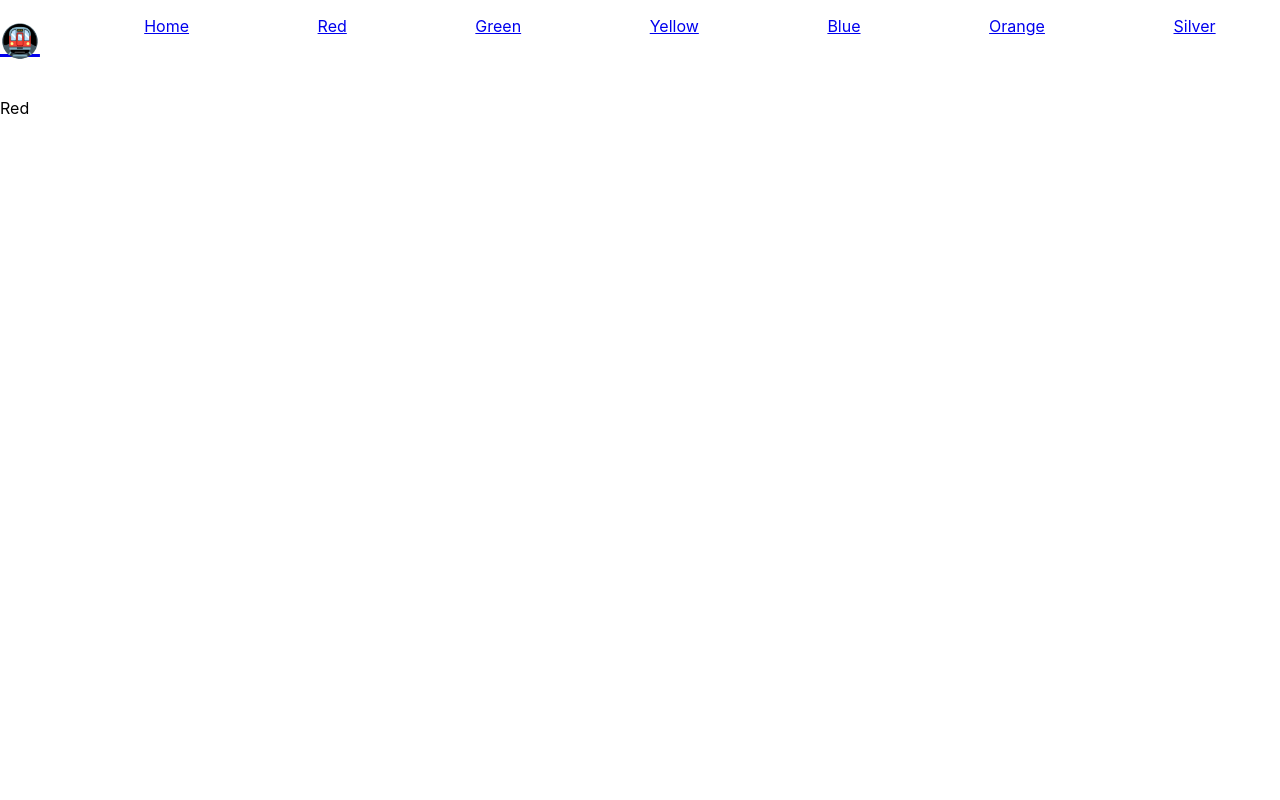
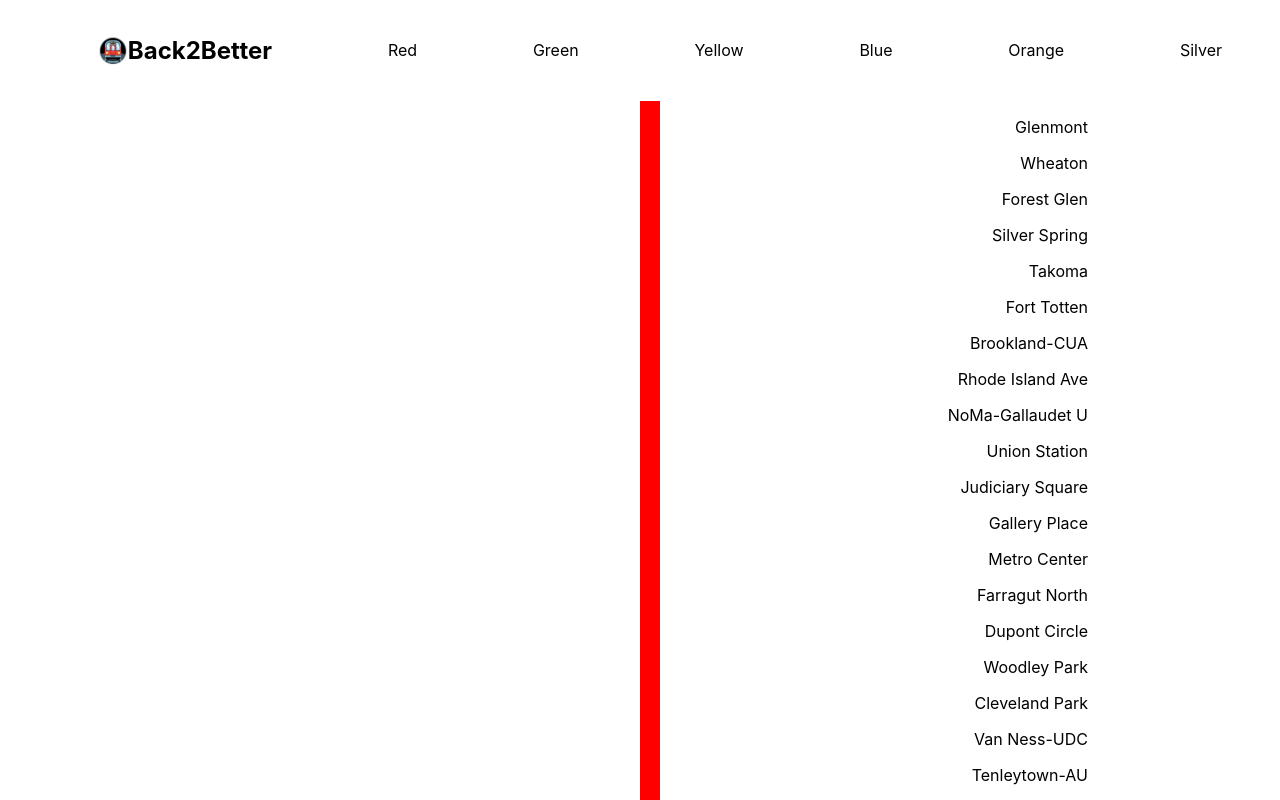
Before and after one commit to ggamb/Back2Better, a React (Create React App) app: page /RD in a window 1280 px wide. Shown: the top 800 px of the page. Built offline with nearby package versions, Linux system fonts and the light colour scheme; no server answers.

Commit message:
adding stations and cars to red line

```diff
--- a/package.json
+++ b/package.json
@@ -1,5 +1,5 @@
 {
-  "homepage": "https://ggamb.github.io/Back2BetterReact/",
+  "homepage": "/",
   "name": "app-name",
   "version": "0.1.0",
   "private": true,
--- a/src/App.css
+++ b/src/App.css
@@ -28,18 +28,9 @@
   color: #61dafb;
 }
 
-.flex-row {
-  display: flex;
-  justify-content: space-around;
-}
 
-nav {
-  width: 100%
-}
 
-ul {
-  list-style-type: none;
-}
+
 
 @keyframes App-logo-spin {
   from {
--- a/src/components/Home/index.tsx
+++ b/src/components/Home/index.tsx
@@ -82,7 +82,7 @@ function Home() {
 
     useEffect(() => {
         getHomeInfo();
-    }, [])
+    }, []);
 
 
 
@@ -93,27 +93,55 @@ function Home() {
                     <>
                     {metroLineData.map(line => (
                         <>
-                        <Card variant = 'outlined'>
+                        <div className="flex-row card-spacing">
+                            <Card variant = 'outlined' sx = {{backgroundColor : 'wheat'}}>
                                 <>
                                 <CardContent>
-                                <Typography sx={{ fontSize: 30 }} color="text.secondary" gutterBottom>
+                                        <Typography sx={{ fontSize: 30 }} className = {line.lineCode} gutterBottom>
                                             {line.lineCode}
                                         </Typography>
                                         <Typography variant="h5" component="div">
-                                    Line status: {line.trainFrequencyStatus}<br/>
+                                            Line status:
+                                            {(line.trainFrequencyStatus) == 'OK' ?
+                                                ( <span> {line.trainFrequencyStatus} 😊</span>)
+                                                :
+                                                (<span> {line.trainFrequencyStatus} 😡</span>)
+                                            }
+                                            <br/>
+                                        </Typography>
+                                        <Typography variant="h5" component="div">
+                                            Average wait time: {line.averagePlatformWaitTime.toFixed(2)} minutes<br/>
+                                        </Typography>
+                                        <Typography variant="h5" component="div">
+                                            Expected train frequency: {line.expectedTrainFrequency.toFixed(2)} minutes<br/>
+                                        </Typography>
+                                        <Typography variant="h5" component="div">
                                             Average train frequency: {line.averageTrainFrequency.toFixed(2)} minutes<br/>
-                                    Expected train frequency: {line.expectedTrainFrequency.toFixed(2)} minutes<br/>
-                                    Average wait time: {line.averagePlatformWaitTime.toFixed(2)} minutes<br/>
-                                    Max delay: {toMinutes(line.maximumTrainDelay)} <br/>
-                                    Time trend: {line.platformWaitTimeTrendStatus}<br/>
-                                    Trains on line: {line.numTrains}<br/>
+                                        </Typography>
+                                        <Typography variant="h5" component="div">
+                                            Max train delay: {toMinutes(line.maximumTrainDelay)} <br/>
+                                        </Typography>
+                                        <Typography variant="h5" component="div">
+                                            Time trend:
+                                            {(line.platformWaitTimeTrendStatus === 'NEUTRAL') ? (
+                                                <span> Neutral 😑</span>
+                                            ) : (line.platformWaitTimeTrendStatus === 'INCREASING') ? (
+                                                <span> Increasing 😡</span>
+                                            ) :
+                                                <span> Decreasing 😀</span>
+                                            }
+                                            <br/>
+                                        </Typography>
+                                        <Typography variant="h5" component="div">
+                                            Trains on {line.lineCode} line: {line.numTrains}<br/>
                                         </Typography>
                                     </CardContent>
                                 <CardActions>
-                                <Button size="small"><Link to={line.lineCode}>Go to live {line.lineCode} Line</Link></Button>
+                                    <Button href={line.lineCode} variant="contained" size="small" sx = {{margin: '0 auto'}} disableElevation>Go to live {line.lineCode} Line</Button>
                                 </CardActions>
                                 </>
                             </Card>
+                        </div>
                         </>
                     ))}
                     </>
--- a/src/components/Nav/index.tsx
+++ b/src/components/Nav/index.tsx
@@ -11,9 +11,6 @@ import Home from '../Home';
 
 function Nav() {
   const stationsList = [
-    { name: '',
-      display: 'Home'
-    },
     {
       name: 'red',
       display: 'Red'
@@ -43,8 +40,12 @@ function Nav() {
 
   function showNavigation()  {
       return (
-        <div >
         <ul className="flex-row">
+        <h1>
+          <Link to="/">
+            <span role="img" aria-label="Back2Better Logo - metro car emoji">🚇Back2Better</span>
+          </Link>
+        </h1>
           {stationsList.map(station => (
             <li key = {station.name} className = "nav-list">
               <Link to={`/${station.name}`} >
@@ -53,18 +54,12 @@ function Nav() {
             </li>
           ))}
         </ul>
-        </div>
+
       );
   }
 
   return (
     <header className="flex-row">
-      <h1>
-        <Link to="/">
-          <span role="img" aria-label="Back2Better Logo - metro emoji">🚇</span>
-        </Link>
-      </h1>
-
       <nav>
         {showNavigation()}
       </nav>
--- a/src/components/Red/index.tsx
+++ b/src/components/Red/index.tsx
@@ -1,6 +1,106 @@
+import { useEffect, useState } from "react";
+
 function Red() {
+
+    interface Station {
+        line: string;
+        name: string;
+        transfer: boolean;
+        transferLines: string;
+    }
+
+    const redLineStations : Array<Station> = [
+        {line: 'red', name: 'Glenmont', transfer: false, transferLines: ''},
+        {line: 'red', name: 'Wheaton', transfer: false, transferLines: ''},
+        {line: 'red', name: 'Forest Glen', transfer: false, transferLines: ''},
+        {line: 'red', name: 'Silver Spring', transfer: false, transferLines: ''},
+        {line: 'red', name: 'Takoma', transfer: false, transferLines: ''},
+        {line: 'red', name: 'Fort Totten', transfer: false, transferLines: 'red green yellow'},
+        {line: 'red', name: 'Brookland-CUA', transfer: false, transferLines: ''},
+        {line: 'red', name: 'Rhode Island Ave', transfer: false, transferLines: ''},
+        {line: 'red', name: 'NoMa-Gallaudet U', transfer: false, transferLines: ''},
+        {line: 'red', name: 'Union Station', transfer: false, transferLines: ''},
+        {line: 'red', name: 'Judiciary Square', transfer: false, transferLines: ''},
+        {line: 'red', name: 'Gallery Place', transfer: false, transferLines: 'red green yellow'},
+        {line: 'red', name: 'Metro Center', transfer: false, transferLines: 'orange silver blue red'},
+        {line: 'red', name: 'Farragut North', transfer: false, transferLines: ''},
+        {line: 'red', name: 'Dupont Circle', transfer: false, transferLines: ''},
+        {line: 'red', name: 'Woodley Park', transfer: false, transferLines: ''},
+        {line: 'red', name: 'Cleveland Park', transfer: false, transferLines: ''},
+        {line: 'red', name: 'Van Ness-UDC', transfer: false, transferLines: ''},
+        {line: 'red', name: 'Tenleytown-AU', transfer: false, transferLines: ''},
+        {line: 'red', name: 'Friendship Heights', transfer: false, transferLines: ''},
+        {line: 'red', name: 'Bethesda', transfer: false, transferLines: ''},
+        {line: 'red', name: 'Medical Center', transfer: false, transferLines: ''},
+        {line: 'red', name: 'Grosvenor-Strathmore', transfer: false, transferLines: ''},
+        {line: 'red', name: 'White Flint', transfer: false, transferLines: ''},
+        {line: 'red', name: 'Twinbrook', transfer: false, transferLines: ''},
+        {line: 'red', name: 'Rockville', transfer: false, transferLines: ''},
+        {line: 'red', name: 'Shady Grove', transfer: false, transferLines: ''},
+    ]
+
+    const apiKey = process.env.REACT_APP_METROHERO;
+    const metroHeroRedTrains = `https://dcmetrohero.com/api/v1/metrorail/trains`;
+
+    const requestHeaders: any = new Headers();
+    requestHeaders.set('Content-Type', 'application/json');
+    requestHeaders.set('Access-Control-Allow-Origin', '*');
+    requestHeaders.set('Access-Control-Allow-Headers', 'Content-Type, Access-Control-Allow-Headers, X-Requested-With');
+    requestHeaders.set('apiKey', apiKey);
+
+    async function getRedLineTrains() {
+        try {
+            let response : any = await fetch(metroHeroRedTrains, {
+                headers:  requestHeaders
+            });
+
+            if(!response.ok) {
+                throw new Error('API failure');
+            }
+
+            let redLineTrains : any = await response.json();
+
+            let redLineOnly : any = redLineTrains.filter((lines : any) => lines.Line === 'RD')
+
+            console.log(redLineOnly)
+
+        }  catch (err) {
+            console.log(err)
+        }
+    }
+
+    useEffect(() => {
+        getRedLineTrains();
+    }, []);
+
+
+
     return (
-        <p>Red</p>
+        <>
+        <div className="northBound"></div>
+
+        <div className= "vertical-red">
+
+        </div>
+        <div className="southBound"></div>
+        <div className="station-list-red">
+            <ul>
+                {redLineStations.map(station => (
+                    <p>{station.name}</p>
+                ))
+
+
+                /*<li class="station-name">
+                    <p>{{station.name}}</p>
+                    <div *ngIf="station.transferLines.includes('green')">🟢</div>
+                    <div *ngIf="station.transferLines.includes('yellow')">🟡</div>
+                    <div *ngIf="station.transferLines.includes('orange')">🟠</div>
+                    <div *ngIf="station.transferLines.includes('silver')">⚪</div>
+                    <div *ngIf="station.transferLines.includes('blue')">🔵</div>
+                </li>*/}
+            </ul>
+        </div>
+        </>
     )
 }
 
--- a/src/index.css
+++ b/src/index.css
@@ -11,3 +11,69 @@ code {
   font-family: source-code-pro, Menlo, Monaco, Consolas, 'Courier New',
     monospace;
 }
+
+h1 a, li a {
+  text-decoration: none;
+  color: inherit;
+}
+
+nav {
+  width: 100%;
+}
+
+ul {
+  list-style-type: none;
+}
+
+
+.flex-row {
+  display: flex;
+  justify-content: space-around;
+  align-items: center;
+}
+
+.card-style {
+  background-color: black;
+}
+
+.card-spacing {
+  margin: 10px;
+}
+
+.RD {
+  color: red;
+}
+
+.BL {
+  color: blue;
+}
+
+.YL {
+  color: yellow;
+}
+
+.OR {
+  color: orange;
+}
+
+.SV {
+  color: silver;
+}
+
+.GR {
+  color: green;
+}
+
+.vertical-red {
+  border-left: 20px solid black;
+  position: absolute;
+  left: 50%;
+  border-bottom: 25px;
+  border-color: red;
+  height: 100%;
+}
+
+.station-list-red {
+  text-align: right;
+  margin-right: 15%;
+}
```
Lines whose indentation alone changed are shown as unchanged.
